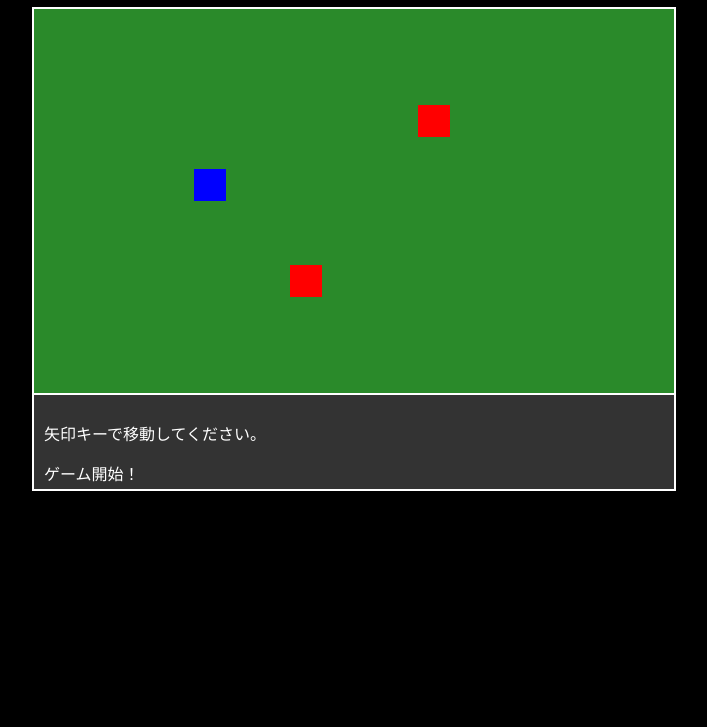
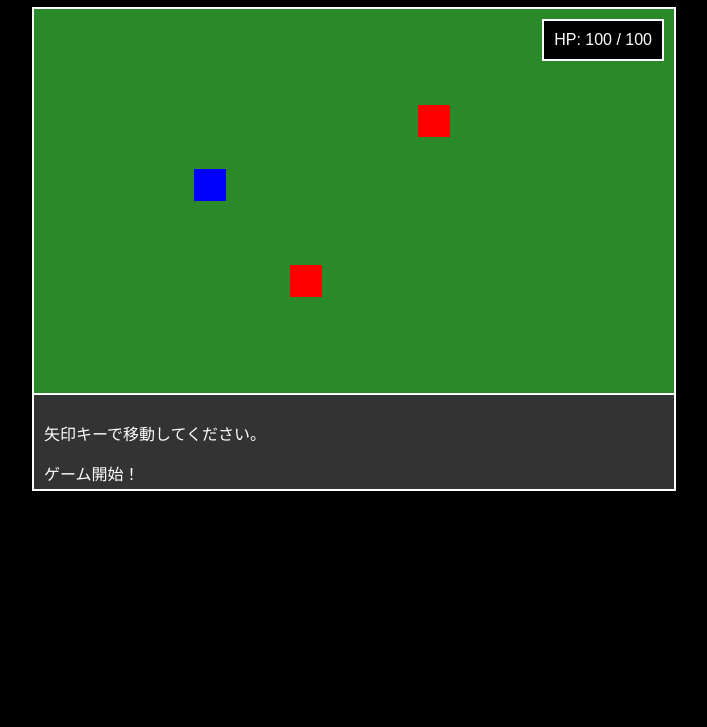
Before and after one commit to keitakudo-hub/test_web, a plain HTML site: page index.html in a window 1280 px wide. Shown: the part 73-800 px from the top of the page, without its empty margins (286-993 px from the left). Drawn offline with Linux system fonts and the light colour scheme.

Commit message:
ヒットポイント表示

```diff
--- a/index.html
+++ b/index.html
@@ -9,6 +9,7 @@
 <body>
     <h1>Simple RPG</h1>
     <div id="game-container">
+        <div id="player-status"></div>
         <div id="map"></div>
         <div id="message-log">
             <p>ゲーム開始！</p>
--- a/script.js
+++ b/script.js
@@ -3,6 +3,7 @@ document.addEventListener('DOMContentLoaded', () => {
     const mapElement = document.getElementById('map');
     const messageLog = document.getElementById('message-log');
     const battleScene = document.getElementById('battle-scene');
+    const playerStatusElement = document.getElementById('player-status');
 
     // Game state
     const gameState = {
@@ -14,6 +15,7 @@ document.addEventListener('DOMContentLoaded', () => {
         x: 5,
         y: 5,
         hp: 100,
+        maxHp: 100,
         attack: 10,
         element: null,
     };
@@ -46,6 +48,10 @@ document.addEventListener('DOMContentLoaded', () => {
         const p = document.createElement('p');
         p.textContent = message;
         messageLog.insertBefore(p, messageLog.firstChild);
+    }
+
+    function updatePlayerStatus() {
+        playerStatusElement.textContent = `HP: ${player.hp} / ${player.maxHp}`;
     }
 
     function drawMap() {
@@ -140,6 +146,7 @@ document.addEventListener('DOMContentLoaded', () => {
         const enemyDamage = currentEnemy.attack;
         player.hp -= enemyDamage;
         logMessage(`${currentEnemy.name} のこうげき！ プレイヤーは ${enemyDamage} のダメージをうけた！`);
+        updatePlayerStatus();
 
         if (player.hp <= 0) {
             logMessage('プレイヤーはたおれてしまった...');
@@ -171,6 +178,7 @@ document.addEventListener('DOMContentLoaded', () => {
         drawMap();
         drawPlayer();
         drawEnemies();
+        updatePlayerStatus();
         window.addEventListener('keydown', handleKeyPress);
         logMessage('矢印キーで移動してください。');
     }
--- a/style.css
+++ b/style.css
@@ -14,6 +14,16 @@ body {
     border: 2px solid #fff;
     position: relative;
     background-color: #333;
+}
+
+#player-status {
+    position: absolute;
+    top: 10px;
+    right: 10px;
+    padding: 10px;
+    border: 2px solid #fff;
+    background-color: #000;
+    z-index: 20;
 }
 
 #map {
```
